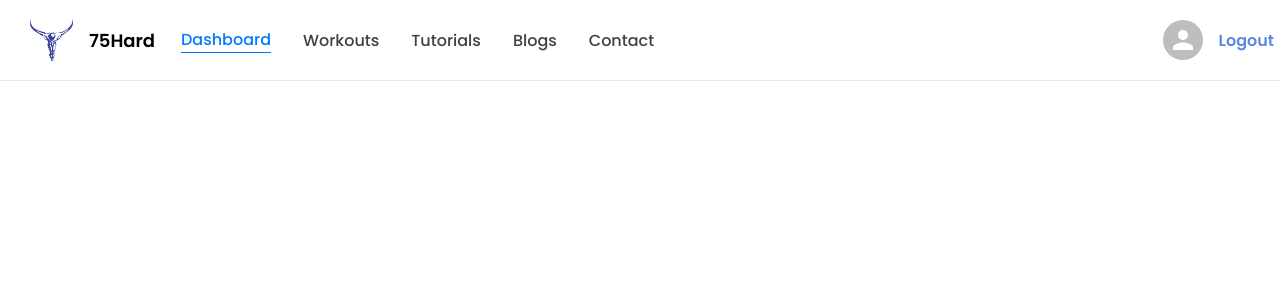
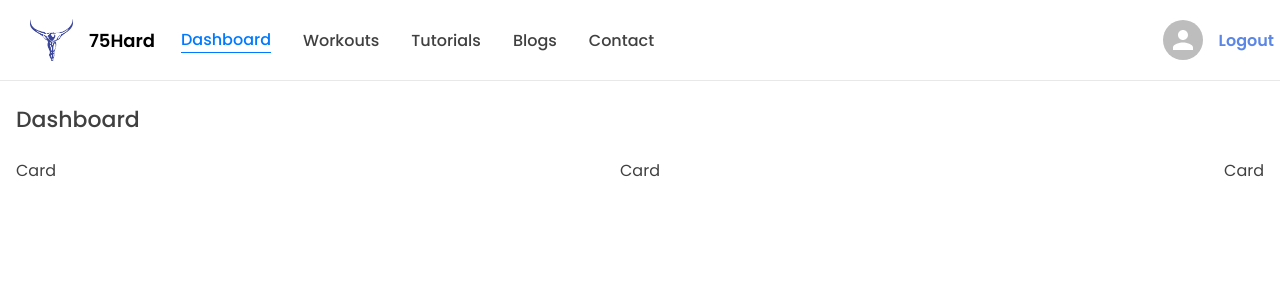
Before and after one commit to ethanwong3/mernStackWebApp, a React (Create React App) app in the folder client/: page / in a window 1280 px wide. Shown: the top 300 px of the page. Built offline with nearby package versions, Linux system fonts and the light colour scheme.

Commit message:
completed basic design of dashboard main page

```diff
--- a/client/src/App.js
+++ b/client/src/App.js
@@ -5,8 +5,8 @@ import Authentication from "./pages/Authentication";
 import { useState } from "react";
 import { useSelector } from "react-redux";
 import Navbar from "./components/Navbar";
-//import Dashboard from "./pages/Dashboard";
-//import Workouts from "./pages/Workouts";
+import Dashboard from "./pages/Dashboard";
+import Workouts from "./pages/Workouts";
 
 const Container = styled.div`
   width: 100%;
@@ -28,6 +28,12 @@ function App() {
         {user ? (
           <Container>
             <Navbar />
+            <Routes>
+              <Route path="/" exact element={<Dashboard />} />
+              <Route path="/workouts" exact element={<Workouts />} />
+              <Route path="/" exact element={<Dashboard />} />
+              <Route path="/" exact element={<Dashboard />} />
+            </Routes>
           </Container>
         ) : (
           <Container>
--- a/client/src/components/Navbar.jsx
+++ b/client/src/components/Navbar.jsx
@@ -8,7 +8,7 @@ import { MenuRounded } from "@mui/icons-material";
 import { Avatar } from "@mui/material";
 //import { useDispatch } from "react-redux";
 //import { logout } from "../redux/reducers/userSlice";
-// position: sticky // keeps it at top of page when scrolling
+//position: sticky // keeps it at top of page when scrolling
 const Nav = styled.div`
   background-color: ${({ theme }) => theme.bg};
   height: 80px;
--- /dev/null
+++ b/client/src/pages/Dashboard.jsx
@@ -0,0 +1,58 @@
+import React from "react";
+import styled from "styled-components";
+
+const Container = styled.div`
+  flex: 1;
+  display: flex;
+  height: 100%;
+  justify-content: center;
+  padding: 22px 0px;
+  overflow-y: scroll;
+`;
+
+const Wrapper = styled.div`
+  flex: 1;
+  max-width: 1400px;
+  display: flex;
+  flex-direction: column;
+  gap: 22px;
+  @media (max-width: 600px) {
+    gap: 12px;
+  }
+`;
+
+const Title = styled.div`
+  padding: 0 16px;
+  font-size: 22px;
+  color: ${({ theme }) => theme.text_primary};
+  font-weight: 500;
+`;
+
+// flex-wrap: wrap // wrap children onto new line when don't fit in a row instead of shrinking (nowrap)
+const FlexWrap = styled.div`
+  display: flex;
+  flex-wrap: wrap;
+  justify-content: space-between;
+  gap: 22px;
+  padding: 0px 16px;
+  @media (max-width: 600px) {
+    gap: 12px;
+  }
+`;
+
+const Dashboard = () => {
+  return (
+    <Container>
+      <Wrapper>
+        <Title>Dashboard</Title>
+        <FlexWrap>
+          <div>Card</div>
+          <div>Card</div>
+          <div>Card</div>
+        </FlexWrap>
+      </Wrapper>
+    </Container>
+  );
+};
+
+export default Dashboard;
--- /dev/null
+++ b/client/src/pages/Workouts.jsx
@@ -0,0 +1,7 @@
+import React from "react";
+
+const Workouts = () => {
+  return <div>balls</div>;
+};
+
+export default Workouts;
```
